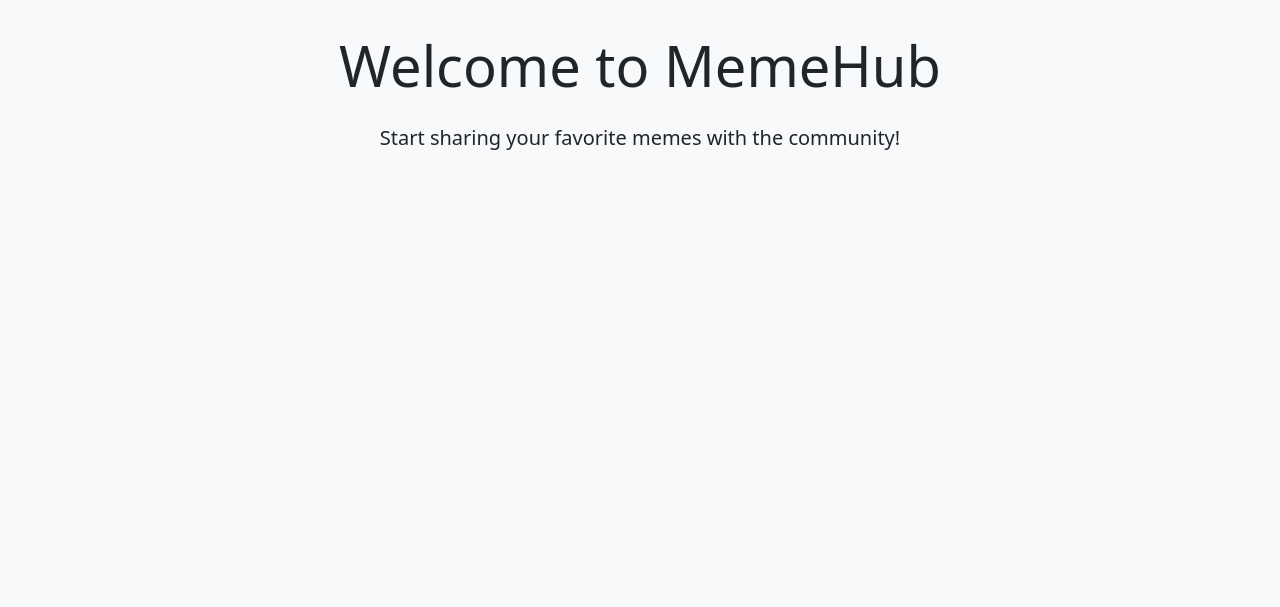
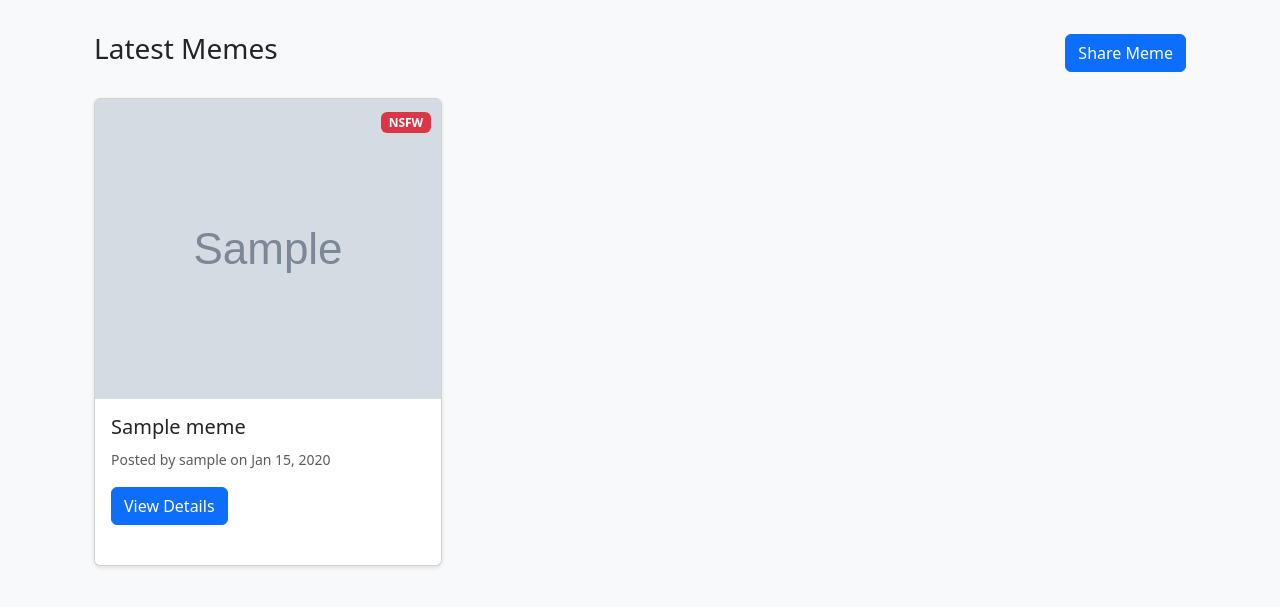
Before and after one commit to allaafaham/meme-hub, a Django app: page / in a window 1280 px wide. Shown: the part 56-663 px from the top of the page. Run offline with Django 5.2, Linux system fonts and the light colour scheme; a user stored in the database is signed in; tables that the repository leaves empty hold one stand-in row (values such as "Sample post"); grey boxes marked "Sample" are stand-in pictures; some libraries are stand-ins or nearby versions.

Commit message:
Create a meme CRUD functionality

```diff
--- a/core/models.py
+++ b/core/models.py
@@ -2,6 +2,8 @@ from django.db import models
 from django.contrib.auth.models import User
 from django.db.models.signals import post_save
 from django.dispatch import receiver
+from django.urls import reverse
+
 
 # Create your models here.
 
@@ -14,6 +16,26 @@ class UserProfile(models.Model):
     def __str__(self):
         return f"{self.user.username}'s Profile"
 
+class Meme(models.Model):
+    title = models.CharField(max_length=200)
+    image = models.ImageField(upload_to='memes/')
+    description = models.TextField(blank=True)
+    created_at = models.DateTimeField(auto_now_add=True)
+    updated_at = models.DateTimeField(auto_now=True)
+    user = models.ForeignKey(User, on_delete=models.CASCADE, related_name='memes')
+    is_nsfw = models.BooleanField(default=False)
+    views_count = models.PositiveIntegerField(default=0)
+
+    class Meta:
+        ordering = ['-created_at']
+
+    def __str__(self):
+        return self.title
+
+    def get_absolute_url(self):
+        return reverse('meme_detail', args=[str(self.id)])
+
+
 @receiver(post_save, sender=User)
 def create_user_profile(sender, instance, created, **kwargs):
     if created:
--- a/core/urls.py
+++ b/core/urls.py
@@ -8,4 +8,10 @@ urlpatterns = [
     path('profile/', views.profile, name='profile'),
     path('login/', auth_views.LoginView.as_view(template_name='core/login.html'), name='login'),
     path('logout/', auth_views.LogoutView.as_view(), name='logout'),
+
+    # Meme URLs
+    path('meme/new/', views.meme_create, name='meme_create'),
+    path('meme/<int:pk>/', views.meme_detail, name='meme_detail'),
+    path('meme/<int:pk>/edit/', views.meme_update, name='meme_update'),
+    path('meme/<int:pk>/delete/', views.meme_delete, name='meme_delete'),
 ]
--- a/core/views.py
+++ b/core/views.py
@@ -1,11 +1,16 @@
-from django.shortcuts import render, redirect
+from django.shortcuts import render, redirect, get_object_or_404
 from django.contrib.auth.decorators import login_required
 from django.contrib import messages
 from django.contrib.auth import login
-from .forms import UserRegistrationForm, UserProfileForm, UserUpdateForm
+from django.http import HttpResponseForbidden
+from .forms import UserRegistrationForm, UserProfileForm, UserUpdateForm, MemeForm
+from .models import Meme
 
 def home(request):
-    return render(request, 'core/home.html')
+    memes = Meme.objects.all()
+    if not request.user.is_authenticated:
+        memes = memes.filter(is_nsfw=False)
+    return render(request, 'core/home.html', {'memes': memes})
 
 def register(request):
     if request.method == 'POST':
@@ -34,8 +39,60 @@ def profile(request):
         user_form = UserUpdateForm(instance=request.user)
         profile_form = UserProfileForm(instance=request.user.userprofile)
 
+    user_memes = request.user.memes.all()
     context = {
         'user_form': user_form,
-        'profile_form': profile_form
+        'profile_form': profile_form,
+        'memes': user_memes
     }
     return render(request, 'core/profile.html', context)
+
+@login_required
+def meme_create(request):
+    if request.method == 'POST':
+        form = MemeForm(request.POST, request.FILES)
+        if form.is_valid():
+            meme = form.save(commit=False)
+            meme.user = request.user
+            meme.save()
+            messages.success(request, 'Your meme has been created!')
+            return redirect('meme_detail', pk=meme.pk)
+    else:
+        form = MemeForm()
+    return render(request, 'core/meme_form.html', {'form': form, 'title': 'Create Meme'})
+
+def meme_detail(request, pk):
+    meme = get_object_or_404(Meme, pk=pk)
+    if meme.is_nsfw and not request.user.is_authenticated:
+        return HttpResponseForbidden("You must be logged in to view NSFW content.")
+    meme.views_count += 1
+    meme.save()
+    return render(request, 'core/meme_detail.html', {'meme': meme})
+
+@login_required
+def meme_update(request, pk):
+    meme = get_object_or_404(Meme, pk=pk)
+    if meme.user != request.user:
+        return HttpResponseForbidden("You don't have permission to edit this meme.")
+
+    if request.method == 'POST':
+        form = MemeForm(request.POST, request.FILES, instance=meme)
+        if form.is_valid():
+            form.save()
+            messages.success(request, 'Your meme has been updated!')
+            return redirect('meme_detail', pk=meme.pk)
+    else:
+        form = MemeForm(instance=meme)
+    return render(request, 'core/meme_form.html', {'form': form, 'title': 'Update Meme'})
+
+@login_required
+def meme_delete(request, pk):
+    meme = get_object_or_404(Meme, pk=pk)
+    if meme.user != request.user:
+        return HttpResponseForbidden("You don't have permission to delete this meme.")
+
+    if request.method == 'POST':
+        meme.delete()
+        messages.success(request, 'Your meme has been deleted!')
+        return redirect('profile')
+    return render(request, 'core/meme_confirm_delete.html', {'meme': meme})
--- a/static/css/style.css
+++ b/static/css/style.css
@@ -24,3 +24,36 @@ body {
     border-radius: 8px;
     box-shadow: 0 2px 4px rgba(0, 0, 0, 0.1);
 }
+
+/* Meme specific styles */
+.card-img-top {
+    width: 100%;
+    height: 300px;
+    object-fit: cover;
+}
+
+.nsfw-overlay {
+    position: absolute;
+    top: 10px;
+    right: 10px;
+    z-index: 1;
+}
+
+.card {
+    position: relative;
+    transition: transform 0.2s;
+}
+
+.card:hover {
+    transform: translateY(-5px);
+}
+
+.btn-group {
+    margin-top: 1rem;
+}
+
+@media (max-width: 768px) {
+    .card-img-top {
+        height: 200px;
+    }
+}
--- a/templates/core/home.html
+++ b/templates/core/home.html
@@ -1,18 +1,57 @@
 {% extends 'base.html' %}
 
-{% block title %}Home - MemeHub{% endblock %}
+{% block title %}Home - MemeShare{% endblock %}
 
 {% block content %}
-<div class="text-center">
-    <h1 class="display-4 mb-4">Welcome to MemeHub</h1>
-    {% if user.is_authenticated %}
-        <p class="lead">Start sharing your favorite memes with the community!</p>
-    {% else %}
-        <p class="lead">Join our community to share and enjoy the best memes!</p>
-        <div class="mt-4">
-            <a href="{% url 'register' %}" class="btn btn-primary me-2">Register</a>
-            <a href="{% url 'login' %}" class="btn btn-outline-primary">Login</a>
+<div class="container">
+    <div class="d-flex justify-content-between align-items-center mb-4">
+        <h1 class="h3">Latest Memes</h1>
+        {% if user.is_authenticated %}
+            <a href="{% url 'meme_create' %}" class="btn btn-primary">
+                <i class="fas fa-plus"></i> Share Meme
+            </a>
+        {% endif %}
+    </div>
+
+    {% if not user.is_authenticated %}
+        <div class="alert alert-info">
+            <p class="mb-0">Join our community to share memes and view NSFW content!
+                <a href="{% url 'register' %}" class="btn btn-primary btn-sm ms-2">Register</a>
+                <a href="{% url 'login' %}" class="btn btn-outline-primary btn-sm">Login</a>
+            </p>
         </div>
     {% endif %}
+
+    <div class="row">
+        {% for meme in memes %}
+            <div class="col-md-4 mb-4">
+                <div class="card h-100">
+                    {% if meme.is_nsfw %}
+                        <div class="nsfw-overlay">
+                            <span class="badge bg-danger">NSFW</span>
+                        </div>
+                    {% endif %}
+                    <img src="{{ meme.image.url }}" class="card-img-top" alt="{{ meme.title }}">
+                    <div class="card-body">
+                        <h5 class="card-title">{{ meme.title }}</h5>
+                        <p class="card-text text-muted">
+                            <small>Posted by {{ meme.user.username }} on {{ meme.created_at|date:"M d, Y" }}</small>
+                        </p>
+                        <a href="{% url 'meme_detail' meme.pk %}" class="btn btn-primary">View Details</a>
+                    </div>
+                </div>
+            </div>
+        {% empty %}
+            <div class="col-12">
+                <div class="alert alert-info">
+                    No memes have been shared yet. Be the first to share one!
+                </div>
+            </div>
+        {% endfor %}
+    </div>
 </div>
 {% endblock %}
+
+{% block extra_js %}
+<script src="https://kit.fontawesome.com/your-font-awesome-kit.js" crossorigin="anonymous"></script>
+{% endblock %}
```
Also changed, not shown: core/admin.py (+11 -3 lines), core/forms.py (+10 -1 lines), templates/core/meme_confirm_delete.html (added, +21 -0 lines), templates/core/meme_detail.html (added, +41 -0 lines), templates/core/meme_form.html (added, +52 -0 lines), core/migrations/0002_meme.py (added), media/avatars/Screenshot_2025-05-14_at_15.07.27.png (added), media/memes/Screenshot_2025-05-13_at_13.12.19.png (added), media/memes/Screenshot_2025-05-14_at_15.07.27.png (added).
